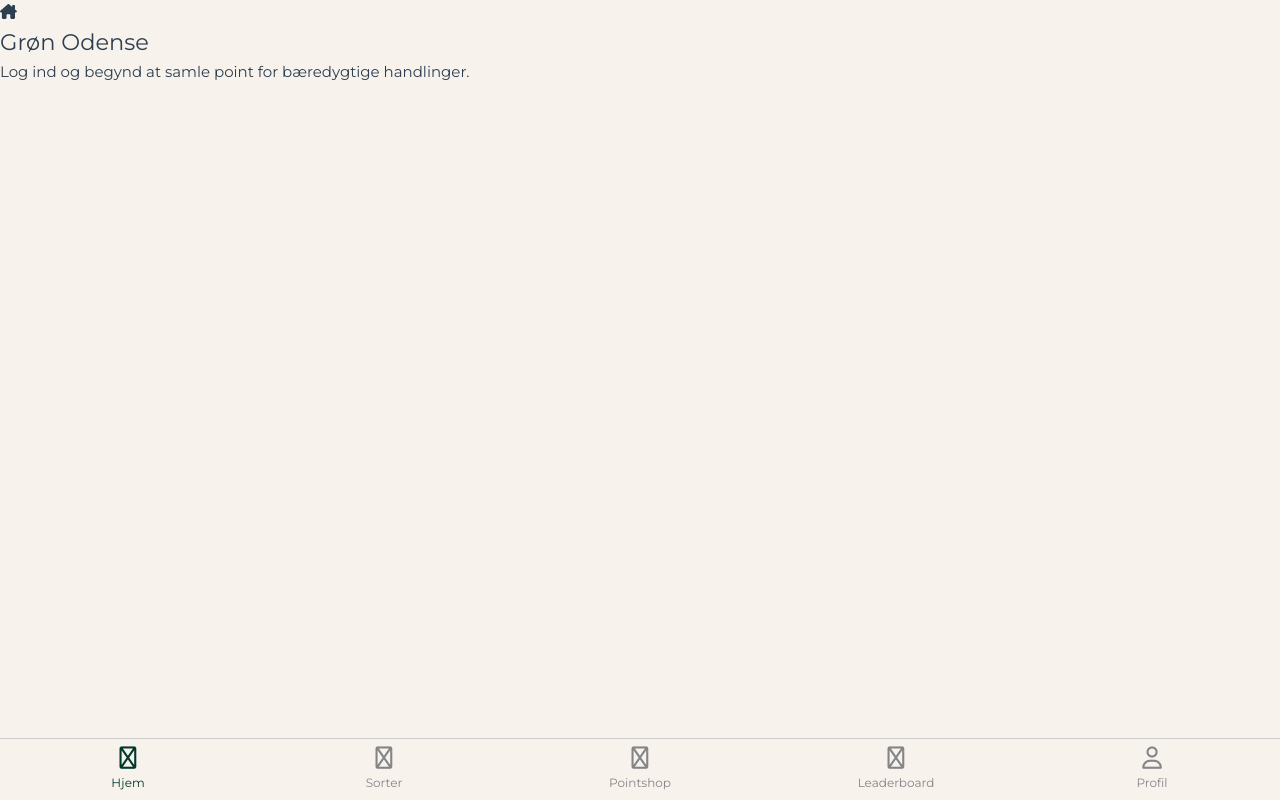
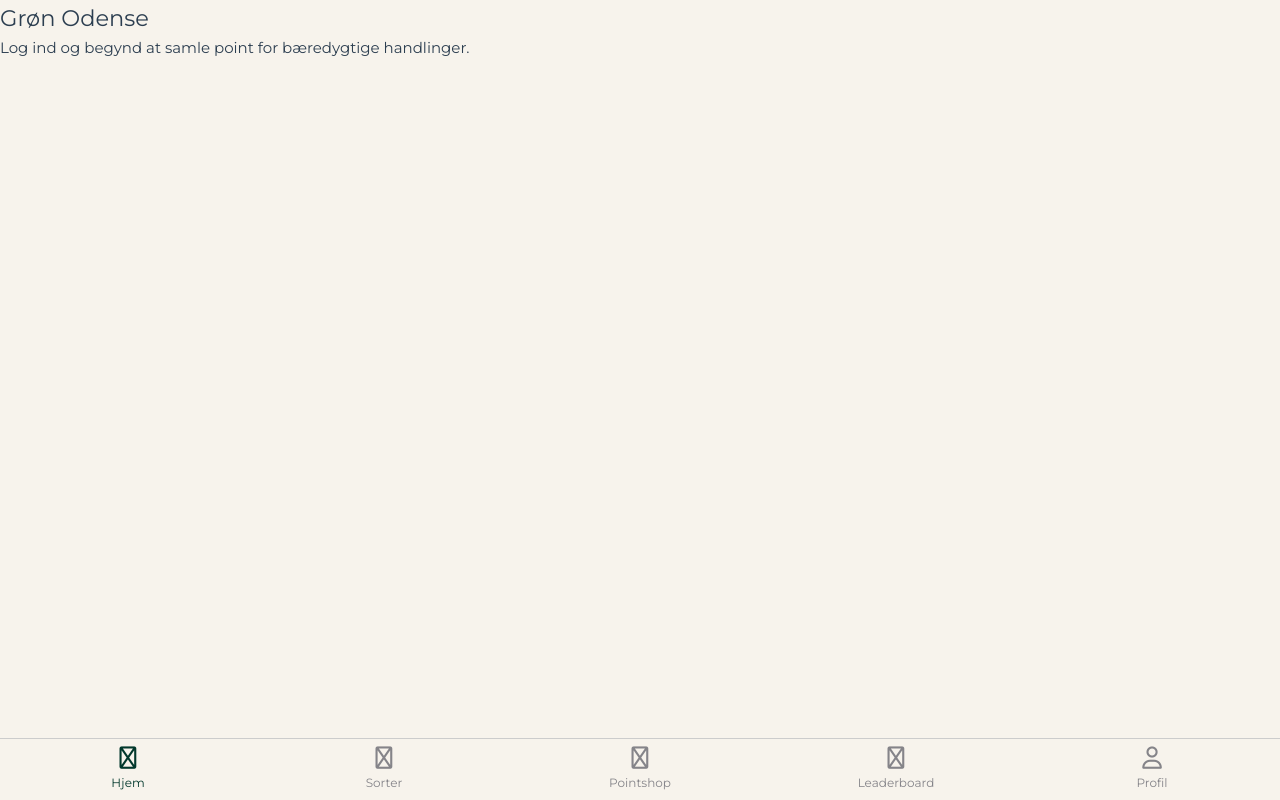
Before and after one commit to chamelzer/gronodense, a Vue app: page / in a window 1280 px wide. Built offline with nearby package versions, Linux system fonts and the light colour scheme.

Commit message:
ikon + favicon

```diff
--- a/src/App.vue
+++ b/src/App.vue
@@ -1,6 +1,5 @@
 <template>
   <main class="min-h-screen bg-white text-gray-900">
-    <font-awesome-icon icon="fa-solid fa-house-chimney" />
     <router-view />
     <Navigationsbar />
   </main>
--- a/src/components/Navigationsbar.vue
+++ b/src/components/Navigationsbar.vue
@@ -19,7 +19,7 @@ export default {
       selected: 0,
       options: [
         { id: 0, icon: 'fas fa-house', title: 'Hjem', route: '/hjem' },
-        { id: 1, icon: 'fas fa-barcode', title: 'Sorter', route: '/sorteringsguide' },
+        { id: 1, icon: 'fas fa-recycle', title: 'Sorter', route: '/sorteringsguide' },
         { id: 2, icon: 'fas fa-gift', title: 'Pointshop', route: '/pointshop' },
         { id: 3, icon: 'fas fa-trophy', title: 'Leaderboard', route: '/leaderboard' },
         { id: 4, icon: 'fas fa-user', title: 'Profil', route: '/profil' }
```
Also changed, not shown: 1 other file (tests, documents, lock files or other folders).
